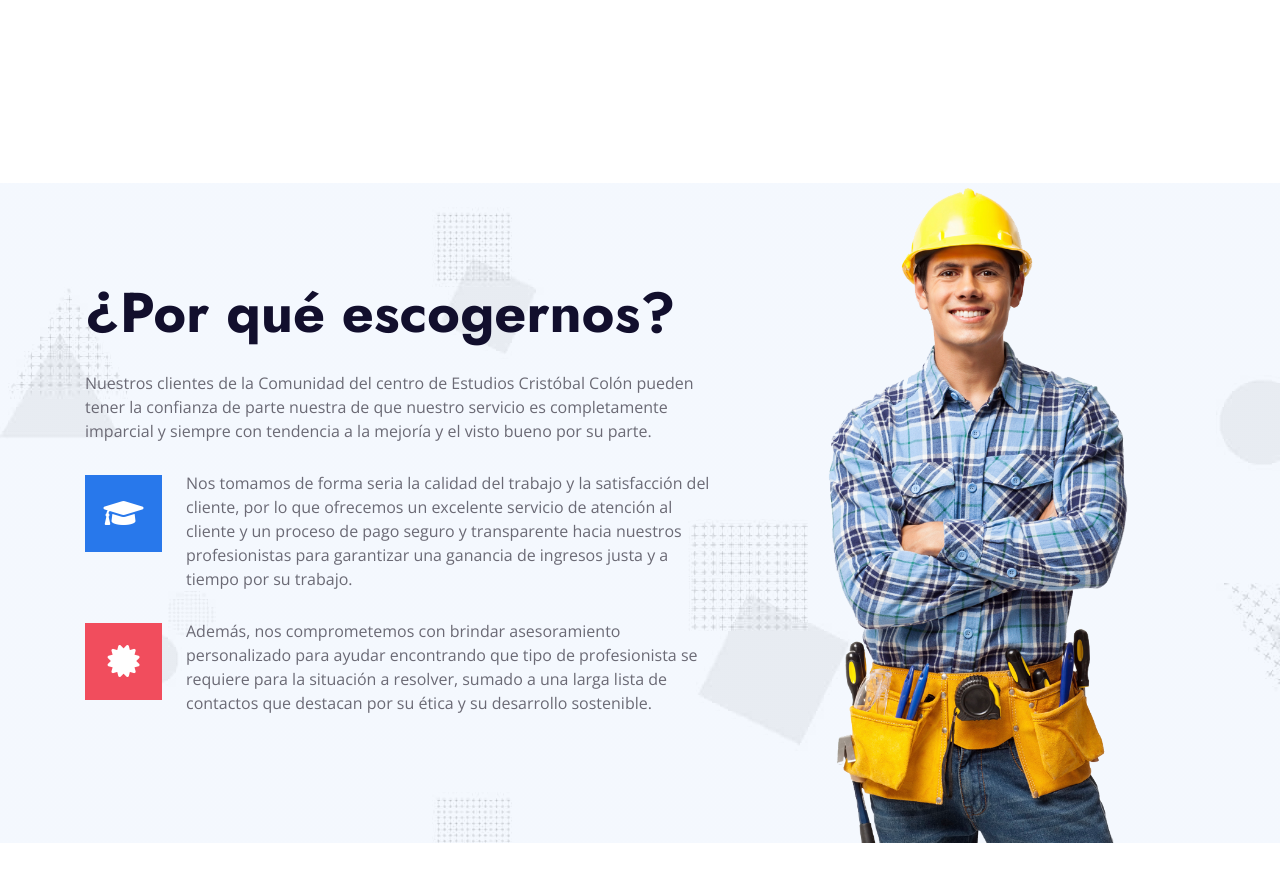
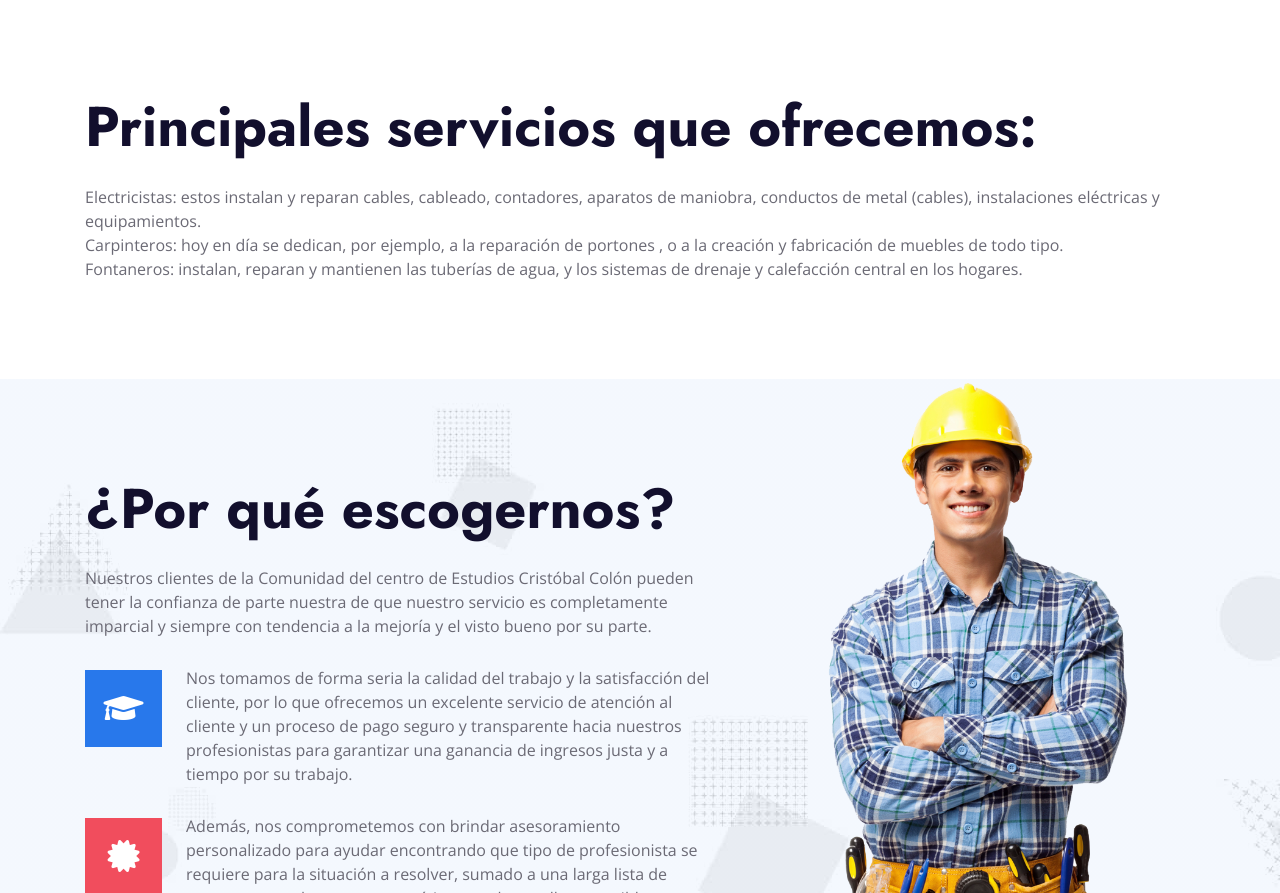
Before and after one commit to Xlyhr05/CentroSocialCalazans, a plain HTML site: page index.html in a window 1280 px wide. Shown: the part 1497-2390 px from the top of the page. Drawn offline with nearby package versions, Linux system fonts and the light colour scheme; a script that the page names is missing.

Commit message:
Update index.html

```diff
--- a/index.html
+++ b/index.html
@@ -92,8 +92,15 @@
         </div>
     </div>
     <!-- About End -->
-
-
+    <div class="container">
+        <div class="section-title position-relative mb-4">
+            <h1 class="display-4">Principales servicios que ofrecemos:</h1>
+        </div>
+            <p class="mb-4 pb-2">Electricistas: estos instalan y reparan cables, cableado, contadores, aparatos de maniobra, conductos de metal (cables), instalaciones eléctricas y equipamientos.
+<br>Carpinteros: hoy en día se dedican, por ejemplo, a la reparación de portones , o a la creación y fabricación de muebles de todo tipo.
+<br>Fontaneros: instalan, reparan y mantienen las tuberías de agua, y los sistemas de drenaje y calefacción central en los hogares.
+</p>
+    </div>
     <!-- Feature Start -->
     <div class="container-fluid bg-image" style="margin: 90px 0;">
         <div class="container">
```
